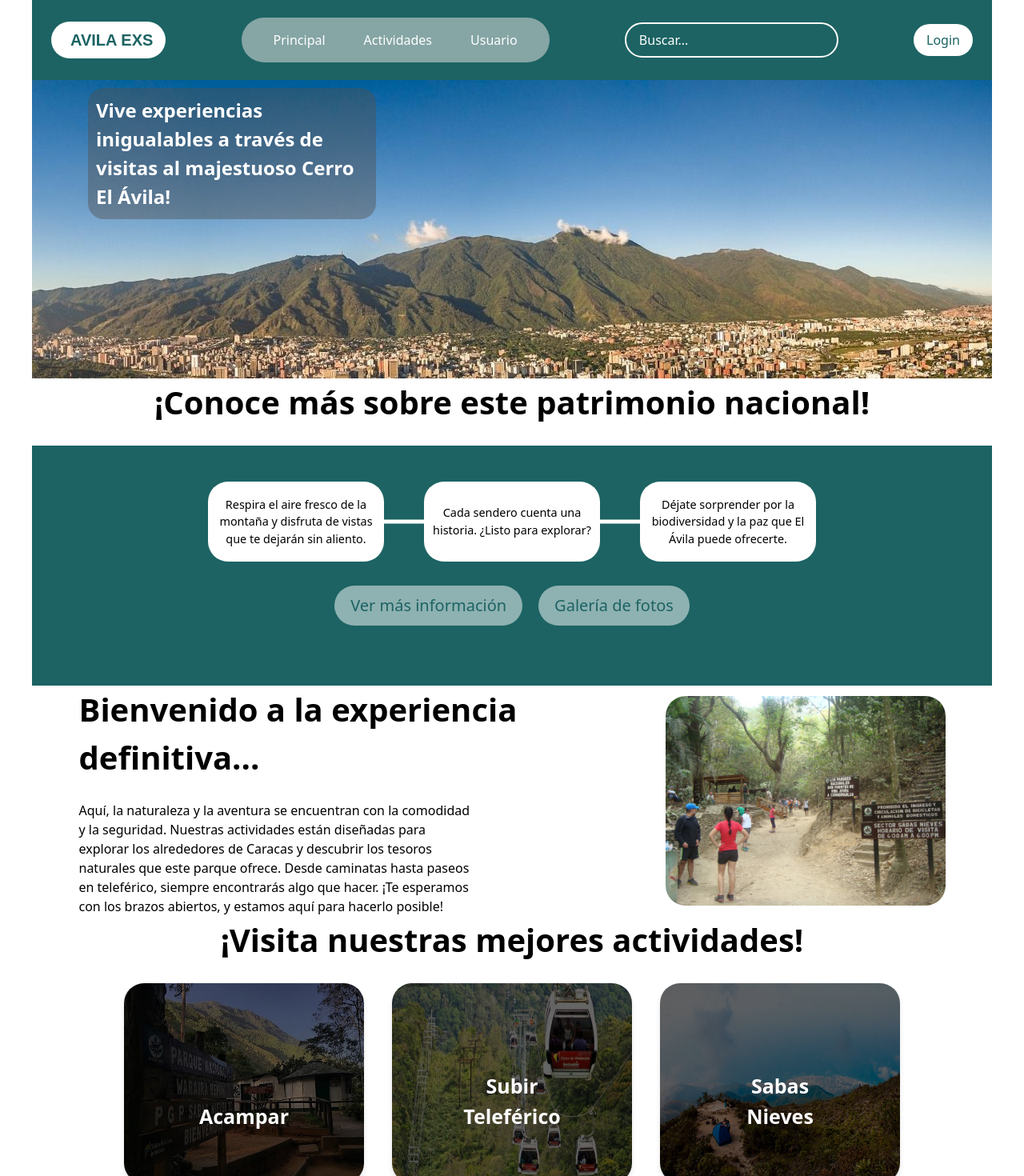
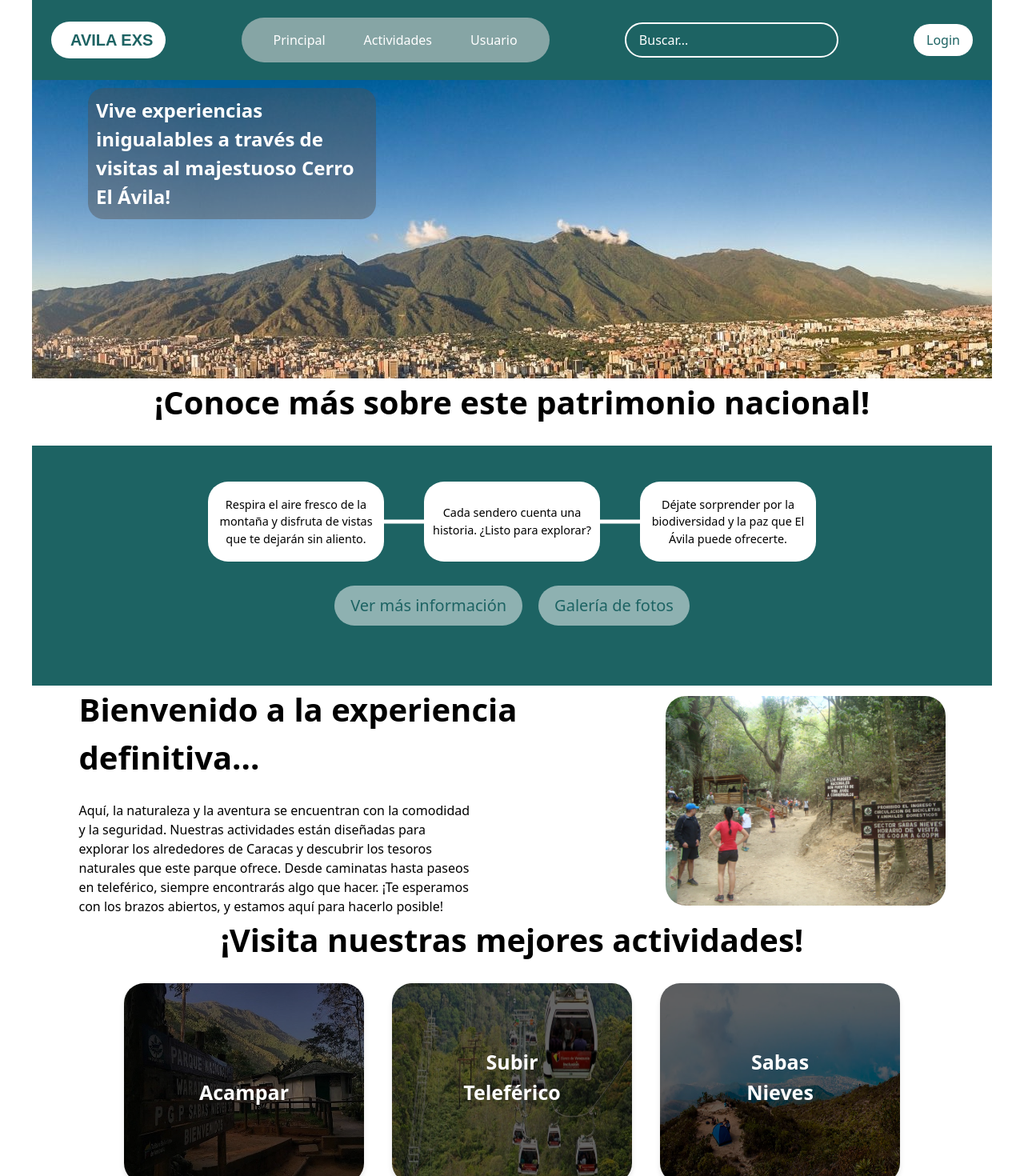
Before and after one commit to JuanGzlz/Proyecto-Avila-2425, a React (Vite) app in the folder proyecto-avila/: page / in a window 1280 px wide. Shown: the top 1470 px of the page at 80% size. Built offline with nearby package versions, Linux system fonts and the light colour scheme.

Commit message:
9th commit-Arreglar estilos

```diff
--- a/proyecto-avila/src/App.css
+++ b/proyecto-avila/src/App.css
@@ -1,9 +1,11 @@
 @import "tailwindcss";
 
 #root {
+  width: 100%;
   background-color: white;
-  max-width: 1280px;
-  margin: 0 auto;
   text-align: center;
   color: black; /* Added this line to set text color to black */
+  display: flex;
+  justify-content: center;
+  align-items: center;
 }
--- a/proyecto-avila/src/components/HomePage.css
+++ b/proyecto-avila/src/components/HomePage.css
@@ -207,7 +207,7 @@
 
 .image-text {
     position: absolute;
-    bottom: 110px; /* Ajusta la posición del texto */
+    bottom: 140px; /* Ajusta la posición del texto */
     left: 50%;
     transform: translateX(-50%);
     color: white;
```
